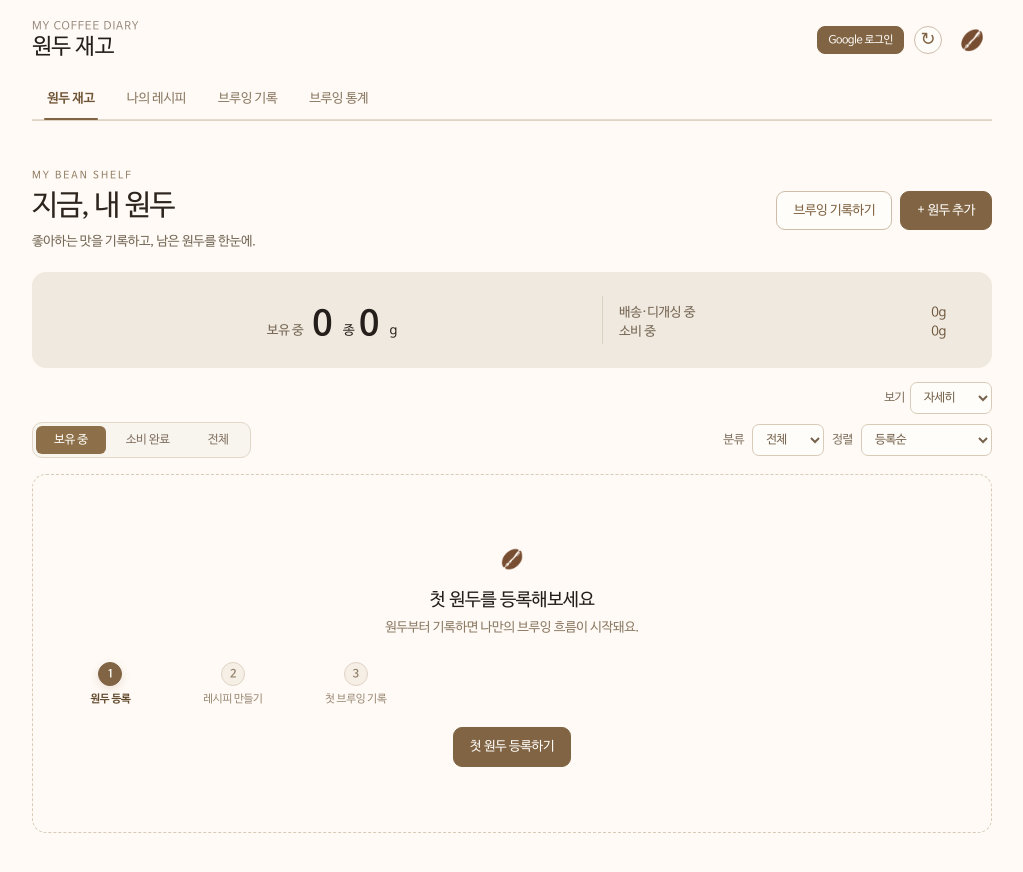
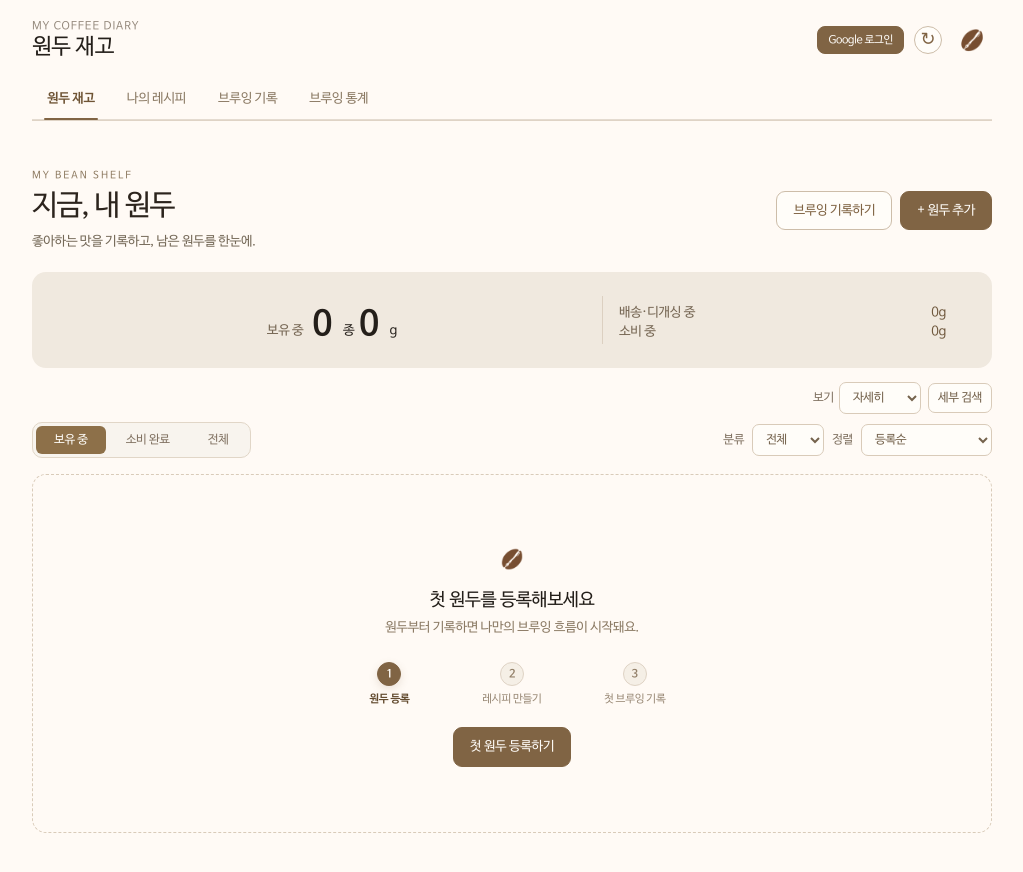
Before and after one commit to tremello/coffee-diary, a React (Vite) app: page /#beans in a window 1280 px wide. Shown: the top 872 px of the page, without its empty margins (128-1151 px from the left). Built offline with nearby package versions, Linux system fonts and the light colour scheme.

Commit message:
Improve bean registration and filters

```diff
--- a/coffee_app.tsx
+++ b/coffee_app.tsx
@@ -19,6 +19,9 @@ const PAGE_HASHES: Record<Page, string> = { Beans: "#beans", "Brew Log": "#brews
 const pageFromHash = (hash: string): Page => ({ "#beans": "Beans", "#brews": "Brew Log", "#recipes": "Recipes", "#stats": "Brew Stats" }[hash.toLowerCase()] as Page | undefined) ?? "Beans";
 type StorageSetter<T> = (value: T) => void;
 type BeanSort = "registered" | "latest" | "roastOldest" | "remaining" | "unitPriceDesc" | "unitPriceAsc";
+type BeanFacetKey = "origin" | "roastery" | "variety" | "process" | "status";
+type BeanFacetFilters = Record<BeanFacetKey, string[]>;
+const emptyBeanFacetFilters = (): BeanFacetFilters => ({ origin: [], roastery: [], variety: [], process: [], status: [] });
 
 type Bean = {
   id: number;
@@ -238,14 +241,19 @@ function BeansPage({ beans, setBeans, brews, setBrews, notes, setNotes, userId,
   const [sort, setSort] = useState<BeanSort>("registered");
   const [qualityFilter, setQualityFilter] = useState<"all" | BeanQuality>("all");
   const [density, setDensity] = useState<"detail" | "compact" | "dense">("detail");
+  const [advancedFiltersOpen, setAdvancedFiltersOpen] = useState(false);
+  const [facetFilters, setFacetFilters] = useState<BeanFacetFilters>(emptyBeanFacetFilters);
   const [error, setError] = useState("");
+  const [roastDateTouched, setRoastDateTouched] = useState(false);
   const [customOrigins, setCustomOrigins] = useStorage<string[]>("cf_origins", [], userId);
   const [addingOrigin, setAddingOrigin] = useState(false);
   const [newOrigin, setNewOrigin] = useState("");
   const [editingStatusId, setEditingStatusId] = useState<number | null>(null);
   const origins = [...new Set([...DEFAULT_ORIGINS, ...customOrigins, ...beans.map(b => b.origin).filter(Boolean)])];
   const [hiddenRoasteries, setHiddenRoasteries] = useStorage<string[]>("cf_hidden_roasteries", [], userId);
+  const [hiddenVarieties, setHiddenVarieties] = useStorage<string[]>("cf_hidden_varieties", [], userId);
   const roasteries = [...new Set(beans.map(bean => bean.roastery?.trim()).filter((roastery): roastery is string => Boolean(roastery)))].filter(roastery => !hiddenRoasteries.includes(roastery));
+  const varieties = [...new Set(beans.map(bean => bean.variety?.trim()).filter((variety): variety is string => Boolean(variety)))].filter(variety => !hiddenVarieties.includes(variety));
   const addOrigin = () => {
     const origin = newOrigin.trim();
     if (!origin) return;
@@ -253,6 +261,7 @@ function BeansPage({ beans, setBeans, brews, setBrews, notes, setNotes, userId,
     setForm({ ...form, origin }); setNewOrigin(""); setAddingOrigin(false);
   };
   const hideRoastery = (roastery: string) => setHiddenRoasteries([...hiddenRoasteries, roastery]);
+  const hideVariety = (variety: string) => setHiddenVarieties([...hiddenVarieties, variety]);
   const [deletedId, setDeletedId] = useState<number | null>(null);
   const [deletedBrews, setDeletedBrews] = useState<Brew[]>([]);
   const [deletedNotes, setDeletedNotes] = useState<TastingNote[]>([]);
@@ -260,7 +269,18 @@ function BeansPage({ beans, setBeans, brews, setBrews, notes, setNotes, userId,
   const active = available.filter(b => b.remaining > 0);
   const shippingAndDegassingWeight = active.filter(bean => bean.status === "배송 중" || bean.status === "디개싱 중").reduce((sum, bean) => sum + bean.remaining, 0);
   const consumingWeight = active.filter(bean => (bean.status ?? "소비 중") === "소비 중").reduce((sum, bean) => sum + bean.remaining, 0);
-  const visible = available.filter(b => (filter === "all" || (filter === "active" ? b.remaining > 0 : b.remaining <= 0)) && (qualityFilter === "all" || b.quality === qualityFilter));
+  const facetValue = (bean: Bean, key: BeanFacetKey) => {
+    if (key === "origin") return bean.origin?.trim() ?? "";
+    if (key === "roastery") return bean.roastery?.trim() ?? "";
+    if (key === "variety") return bean.variety?.trim() ?? "";
+    if (key === "process") return bean.process?.trim() ?? "";
+    return bean.status ?? "소비 중";
+  };
+  const facetValues = (key: BeanFacetKey) => [...new Set(available.map(bean => facetValue(bean, key)).filter(Boolean))].sort((a, b) => a.localeCompare(b, "ko"));
+  const toggleFacet = (key: BeanFacetKey, value: string) => setFacetFilters(current => ({ ...current, [key]: current[key].includes(value) ? current[key].filter(item => item !== value) : [...current[key], value] }));
+  const activeFacetCount = Object.values(facetFilters).reduce((sum, values) => sum + values.length, 0);
+  const facetMatches = (bean: Bean) => (Object.keys(facetFilters) as BeanFacetKey[]).every(key => facetFilters[key].length === 0 || facetFilters[key].includes(facetValue(bean, key)));
+  const visible = available.filter(b => (filter === "all" || (filter === "active" ? b.remaining > 0 : b.remaining <= 0)) && (qualityFilter === "all" || b.quality === qualityFilter) && facetMatches(b));
   const sortedVisible = [...visible].sort((a, b) => {
     if (sort === "latest") return b.id - a.id;
     if (sort === "remaining") return a.remaining - b.remaining || b.id - a.id;
@@ -280,9 +300,10 @@ function BeansPage({ beans, setBeans, brews, setBrews, notes, setNotes, userId,
     }
     return a.id - b.id;
   });
-  const close = () => { setShow(false); setEditingId(null); setForm(emptyBeanForm); setError(""); setAddingOrigin(false); setNewOrigin(""); };
+  const close = () => { setShow(false); setEditingId(null); setForm(emptyBeanForm); setError(""); setRoastDateTouched(false); setAddingOrigin(false); setNewOrigin(""); };
   const edit = (bean: Bean) => {
     setForm({ ...bean, status: bean.status ?? "소비 중", purchased: String(bean.purchased), consumed: String(bean.consumed ?? 0) });
+    setRoastDateTouched(Boolean(bean.roastDate && bean.roastDate !== bean.date));
     setEditingId(bean.id); setError(""); setShow(true);
     window.scrollTo({ top: 0, behavior: "smooth" });
   };
@@ -309,6 +330,11 @@ function BeansPage({ beans, setBeans, brews, setBrews, notes, setNotes, userId,
   const updateStatus = (beanId: number, status: BeanStatus) => {
     setBeans(beans.map(bean => bean.id === beanId ? { ...bean, status } : bean));
     setEditingStatusId(null);
+  };
+  const facetGroup = (key: BeanFacetKey, label: string) => {
+    const values = facetValues(key);
+    if (!values.length) return null;
+    return <fieldset className="facet-group" key={key}><legend>{label}</legend><div className="facet-options">{values.map(value => <button type="button" key={value} aria-pressed={facetFilters[key].includes(value)} onClick={() => toggleFacet(key, value)}>{value}</button>)}</div></fieldset>;
   };
   const save = (event: React.FormEvent) => {
     event.preventDefault();
@@ -341,9 +367,10 @@ function BeansPage({ beans, setBeans, brews, setBrews, notes, setNotes, userId,
             <div className="origin-options">{origins.map(origin => <button type="button" key={origin} aria-pressed={form.origin === origin} onClick={() => setForm({ ...form, origin })}>{origin}</button>)}<button type="button" aria-expanded={addingOrigin} onClick={() => setAddingOrigin(!addingOrigin)}>+ 원산지 추가</button></div>
             {addingOrigin && <div className="origin-add"><label>새 원산지<input value={newOrigin} onChange={e => setNewOrigin(e.target.value)} placeholder="예: 과테말라" onKeyDown={e => { if (e.key === "Enter") { e.preventDefault(); addOrigin(); } }} /></label><button type="button" className="quiet-button" disabled={!newOrigin.trim()} onClick={addOrigin}>추가</button></div>}
           </fieldset>
-          {([["farm", "농장 및 지역", "예: 세로아줄"], ["variety", "품종", "예: 게이샤"]] as const).map(([key, label, placeholder]) => <label key={key} className="full-width">{label}<input value={form[key] ?? ""} placeholder={placeholder} onChange={e => setForm({ ...form, [key]: e.target.value })} /></label>)}
+          <div className="bean-origin-row full-width"><label>농장 및 지역<input value={form.farm ?? ""} placeholder="예: 세로아줄" onChange={e => setForm({ ...form, farm: e.target.value })} /></label><label>품종<input value={form.variety ?? ""} placeholder="예: 게이샤" onChange={e => setForm({ ...form, variety: e.target.value })} /></label></div>
+          {editingId === null && varieties.length > 0 && <div className="existing-purchasers existing-varieties full-width"><span>기존 품종</span><span className="existing-purchaser-options">{varieties.map(variety => <span className="existing-purchaser-option" key={variety}><button type="button" onClick={() => setForm({ ...form, variety })}>{variety}</button><button type="button" className="remove-purchaser" aria-label={`${variety} 기존 품종에서 삭제`} onClick={() => hideVariety(variety)}>×</button></span>)}</span></div>}
           <fieldset className="origin-field full-width"><legend>가공방식</legend>
-            <div className="origin-options">{DEFAULT_PROCESSES.map(process => <button type="button" key={process} aria-pressed={form.process === process} onClick={() => setForm({ ...form, process })}>{process}</button>)}</div>
+            <div className="origin-options process-options">{DEFAULT_PROCESSES.slice(0, 3).map(process => <button type="button" key={process} aria-pressed={form.process === process} onClick={() => setForm({ ...form, process })}>{process}</button>)}<span className="process-anaerobic-pair">{DEFAULT_PROCESSES.slice(3).map(process => <button type="button" key={process} aria-pressed={form.process === process} onClick={() => setForm({ ...form, process })}>{process}</button>)}</span></div>
             <label className="process-custom">가공방식 직접 입력<input value={DEFAULT_PROCESSES.includes(form.process) ? "" : form.process} placeholder="예: 카보닉 매서레이션" onChange={e => setForm({ ...form, process: e.target.value })} /><span>이 원두에만 적용돼요.</span></label>
           </fieldset>
           <div className="generated-name full-width"><span>자동으로 만들어지는 원두 이름</span><output>{beanName(form) || "원두 정보를 입력해주세요"}</output></div>
@@ -351,22 +378,23 @@ function BeansPage({ beans, setBeans, brews, setBrews, notes, setNotes, userId,
           <fieldset className="origin-field full-width"><legend>원두 상태</legend><div className="origin-options">{BEAN_STATUSES.map(status => <button type="button" key={status} aria-pressed={form.status === status} onClick={() => setForm({ ...form, status })}>{status}</button>)}</div></fieldset>
           <div className="bean-dates full-width">
           <label>구매량 (g) *<input type="number" min="0.1" step="0.1" required value={form.purchased} placeholder="200" onChange={e => setForm({ ...form, purchased: e.target.value })} /></label>
-          <label>소비량 (g)<input type="number" min="0" step="0.1" value={form.consumed} placeholder="0" onChange={e => setForm({ ...form, consumed: e.target.value })} /><span className="input-hint">이미 소비한 원두</span></label>
+          <label><span className="purchase-field-label">소비량 (g)<span className="input-hint">이미 소비한 원두</span></span><input type="number" min="0" step="0.1" value={form.consumed} placeholder="0" onChange={e => setForm({ ...form, consumed: e.target.value })} /></label>
           </div>
           <label className="full-width">로스터리 컵노트<input value={form.roasteryNotes ?? ""} placeholder="예: 자스민, 복숭아, 꿀" onChange={e => setForm({ ...form, roasteryNotes: e.target.value })} /></label>
           <div className="bean-purchase-row full-width"><label>구매가격 (원)<input type="number" min="0" step="100" value={form.price} placeholder="예: 28000" onChange={e => setForm({ ...form, price: e.target.value })} /></label><fieldset className="origin-field"><legend>내 기준 분류</legend><div className="origin-options">{BEAN_QUALITIES.map(quality => <button type="button" key={quality} aria-pressed={form.quality === quality} onClick={() => setForm({ ...form, quality })}>{quality}</button>)}</div></fieldset></div>
           <div className="bean-dates full-width">
-            <label>구매일<input type="date" value={form.date} onChange={e => setForm({ ...form, date: e.target.value })} /></label>
-            <label>로스팅 날짜<input type="date" value={form.roastDate ?? ""} onChange={e => setForm({ ...form, roastDate: e.target.value })} /></label>
+            <label>구매일<input type="date" value={form.date} onChange={e => { const date = e.target.value; setForm(current => ({ ...current, date, roastDate: roastDateTouched ? current.roastDate : date })); }} /></label>
+            <label>로스팅 날짜<input type="date" value={form.roastDate ?? ""} onChange={e => { setRoastDateTouched(true); setForm({ ...form, roastDate: e.target.value }); }} /></label>
           </div>
 
         </div>
         {error && <p role="alert">{error}</p>}
         <div className="form-buttons">{editingId !== null && <button type="button" className="delete-bean-button" onClick={remove}>삭제</button>}<button type="button" className="quiet-button" onClick={close}>취소</button><button type="submit" className="primary-button">저장</button></div>
       </form>}
-      <div className="inventory-toolbar"><label className="view-mode-control" htmlFor="bean-density">보기<select id="bean-density" className="inventory-sort" value={density} onChange={event => setDensity(event.target.value as "detail" | "compact")}><option value="detail">자세히</option><option value="compact">간략하게</option></select></label><div className="inventory-toolbar-row"><div className="inventory-filters" aria-label="원두 재고 필터">
+      <div className="inventory-toolbar"><div className="inventory-toolbar-top"><label className="view-mode-control" htmlFor="bean-density">보기<select id="bean-density" className="inventory-sort" value={density} onChange={event => setDensity(event.target.value as "detail" | "compact")}><option value="detail">자세히</option><option value="compact">간략하게</option></select></label><button type="button" className="advanced-filter-button" aria-expanded={advancedFiltersOpen} onClick={() => setAdvancedFiltersOpen(!advancedFiltersOpen)}>세부 검색{activeFacetCount > 0 && <b>{activeFacetCount}</b>}</button></div><div className="inventory-toolbar-row"><div className="inventory-filters" aria-label="원두 재고 필터">
         {[["active", "보유 중"], ["finished", "소비 완료"], ["all", "전체"]].map(([value, label]) => <button key={value} aria-pressed={filter === value} onClick={() => setFilter(value)}>{label}</button>)}
       </div><div className="inventory-toolbar-meta"><label htmlFor="quality-filter">분류</label><select id="quality-filter" className="inventory-sort" value={qualityFilter} onChange={event => setQualityFilter(event.target.value as "all" | BeanQuality)}><option value="all">전체</option>{BEAN_QUALITIES.map(quality => <option key={quality} value={quality}>{quality}</option>)}</select><label htmlFor="bean-sort">정렬</label><select id="bean-sort" className="inventory-sort" value={sort} onChange={event => setSort(event.target.value as BeanSort)}><option value="registered">등록순</option><option value="latest">최신순</option><option value="roastOldest">로스팅 날짜 빠른 순</option><option value="remaining">재고 적은 순</option><option value="unitPriceDesc">단가 높은 순</option><option value="unitPriceAsc">단가 낮은 순</option></select></div></div></div>
+      {advancedFiltersOpen && <section className="advanced-filter-panel" aria-label="원두 세부 검색"><div className="advanced-filter-header"><div><strong>세부 검색</strong><span>여러 조건을 함께 선택할 수 있어요.</span></div>{activeFacetCount > 0 && <button type="button" onClick={() => setFacetFilters(emptyBeanFacetFilters())}>초기화</button>}</div><div className="facet-grid">{facetGroup("origin", "원산지")}{facetGroup("roastery", "로스터리")}{facetGroup("variety", "품종")}{facetGroup("process", "가공방식")}{facetGroup("status", "원두 상태")}</div></section>}
       <div className={`bean-list density-${density}`}>
         {sortedVisible.map(bean => {
           const pct = bean.purchased > 0 ? Math.max(0, Math.min(100, bean.remaining / bean.purchased * 100)) : 0;
--- a/src/style.css
+++ b/src/style.css
@@ -757,3 +757,73 @@ button:focus-visible, input:focus-visible, textarea:focus-visible { outline: 2px
   font-size: 13px;
   line-height: 1;
 }
+
+/* Keep bean registration's compact data fields on one shared height. */
+.bean-form-grid > label > input,
+.bean-dates input,
+.bean-purchase-row input {
+  min-height: 38px;
+  height: 38px;
+  padding: 7px 10px;
+}
+.bean-dates input[type="date"] { min-height: 38px; height: 38px; }
+.existing-varieties { margin-top: 8px; }
+
+.bean-dates > label { display: grid; gap: 7px; }
+.purchase-field-label { display: inline-flex; align-items: baseline; gap: 6px; }
+.purchase-field-label .input-hint { color: #94816b; font-size: 11px; font-weight: 400; }
+
+/* Compact bean provenance fields without leaving a single process button stranded. */
+.bean-origin-row { display: grid; grid-template-columns: minmax(0, 1fr) minmax(0, 1fr); gap: 16px; }
+.bean-origin-row > label { display: grid; gap: 7px; min-width: 0; color: #75634d; font-size: 12px; }
+.bean-origin-row input { width: 100%; min-width: 0; height: 38px; padding: 7px 10px; }
+.process-options { display: grid; grid-template-columns: repeat(6, minmax(0, 1fr)); gap: 7px; }
+.process-options button { min-width: 0; padding-right: 6px; padding-left: 6px; white-space: nowrap; }
+.process-options button:nth-child(-n + 3) { grid-column: span 2; }
+.process-options button:nth-child(n + 4) { grid-column: span 3; }
+@media (max-width: 540px) {
+  .bean-origin-row { gap: 10px; }
+  .process-options { gap: 6px; }
+  .process-options button { padding-right: 4px; padding-left: 4px; font-size: 11px; }
+}
+
+/* Process chips keep their natural text width; anaerobic options wrap as one pair. */
+.process-options { display: flex; flex-wrap: wrap; align-items: center; gap: 7px; }
+.process-options > button { flex: 0 0 auto; padding-right: 12px; padding-left: 12px; }
+.process-anaerobic-pair { display: inline-flex; flex: 0 0 auto; gap: 7px; }
+.process-anaerobic-pair > button { flex: 0 0 auto; min-width: 0; padding: 8px 12px; white-space: nowrap; }
+@media (max-width: 540px) {
+  .process-options, .process-anaerobic-pair { gap: 6px; }
+  .process-options > button, .process-anaerobic-pair > button { padding-right: 10px; padding-left: 10px; font-size: 12px; }
+}
+
+/* Center the shared three-step guide in every empty-state card. */
+.journey-steps { margin-right: auto; margin-left: auto; }
+
+/* Faceted inventory search: compact at rest, detailed only when requested. */
+.inventory-toolbar-top { display: flex; align-items: center; justify-content: flex-end; gap: 7px; }
+.advanced-filter-button { display: inline-flex; align-items: center; gap: 5px; border: 1px solid #d9cbb9; border-radius: 7px; background: #fffdf9; color: #75634d; padding: 7px 9px; font-size: 12px; white-space: nowrap; }
+.advanced-filter-button:hover, .advanced-filter-button[aria-expanded="true"] { border-color: #a98b67; background: #f5eee5; color: #634c31; }
+.advanced-filter-button b { display: grid; width: 16px; height: 16px; place-items: center; border-radius: 50%; color: #fffdf9; background: #806444; font-size: 10px; font-variant-numeric: tabular-nums; }
+.advanced-filter-panel { display: grid; gap: 14px; margin: -4px 0 16px; padding: 15px; border: 1px solid #e2d5c5; border-radius: 12px; background: #fbf8f3; }
+.advanced-filter-header { display: flex; align-items: center; justify-content: space-between; gap: 10px; }
+.advanced-filter-header > div { display: grid; gap: 3px; }
+.advanced-filter-header strong { color: #5d472f; font-size: 13px; }
+.advanced-filter-header span { color: #8b7a64; font-size: 11px; }
+.advanced-filter-header button { border: 0; background: transparent; color: #806444; padding: 3px 0; font-size: 11px; }
+.facet-grid { display: grid; grid-template-columns: repeat(2, minmax(0, 1fr)); gap: 12px 18px; }
+.facet-group { min-width: 0; margin: 0; padding: 0; border: 0; }
+.facet-group legend { margin: 0 0 7px; color: #75634d; font-size: 12px; }
+.facet-options { display: flex; flex-wrap: wrap; gap: 5px; }
+.facet-options button { display: inline-flex; align-items: center; gap: 5px; min-width: 0; border: 1px solid #e1d5c6; border-radius: 999px; background: #fffdf9; color: #76634d; padding: 5px 8px; font-size: 11px; white-space: nowrap; }
+.facet-options button:hover { border-color: #b69b7d; }
+.facet-options button[aria-pressed="true"] { border-color: #806444; color: #fffdf9; background: #806444; }
+.facet-options small { color: #a18e78; font-size: 9px; }
+.facet-options button[aria-pressed="true"] small { color: #eee5d8; }
+@media (max-width: 540px) {
+  .inventory-toolbar-top { gap: 5px; }
+  .advanced-filter-button { padding: 6px 7px; font-size: 10px; }
+  .advanced-filter-panel { gap: 12px; margin-bottom: 14px; padding: 12px; }
+  .facet-grid { grid-template-columns: 1fr; gap: 11px; }
+  .facet-options button { padding: 5px 7px; font-size: 10px; }
+}
```
